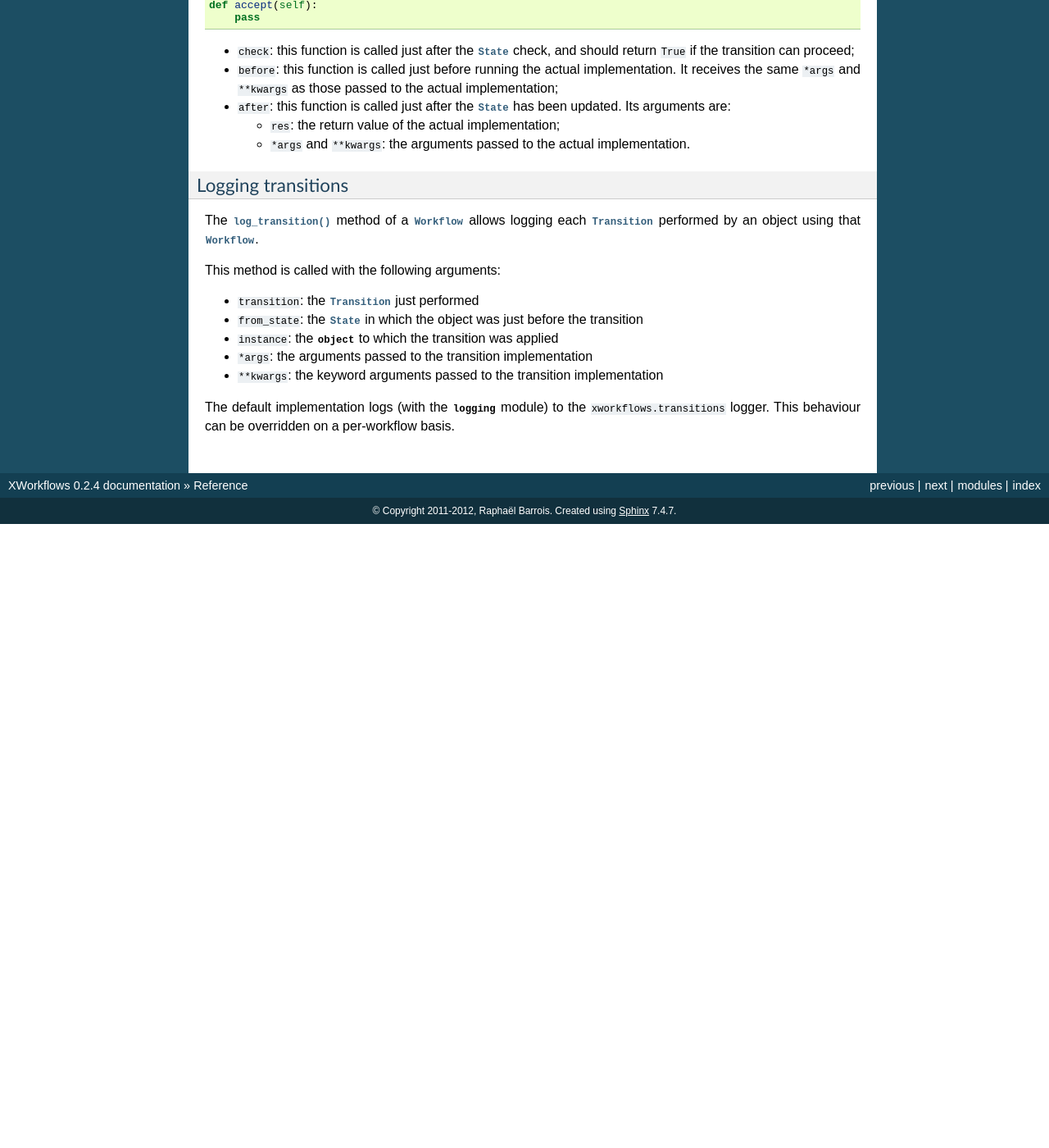
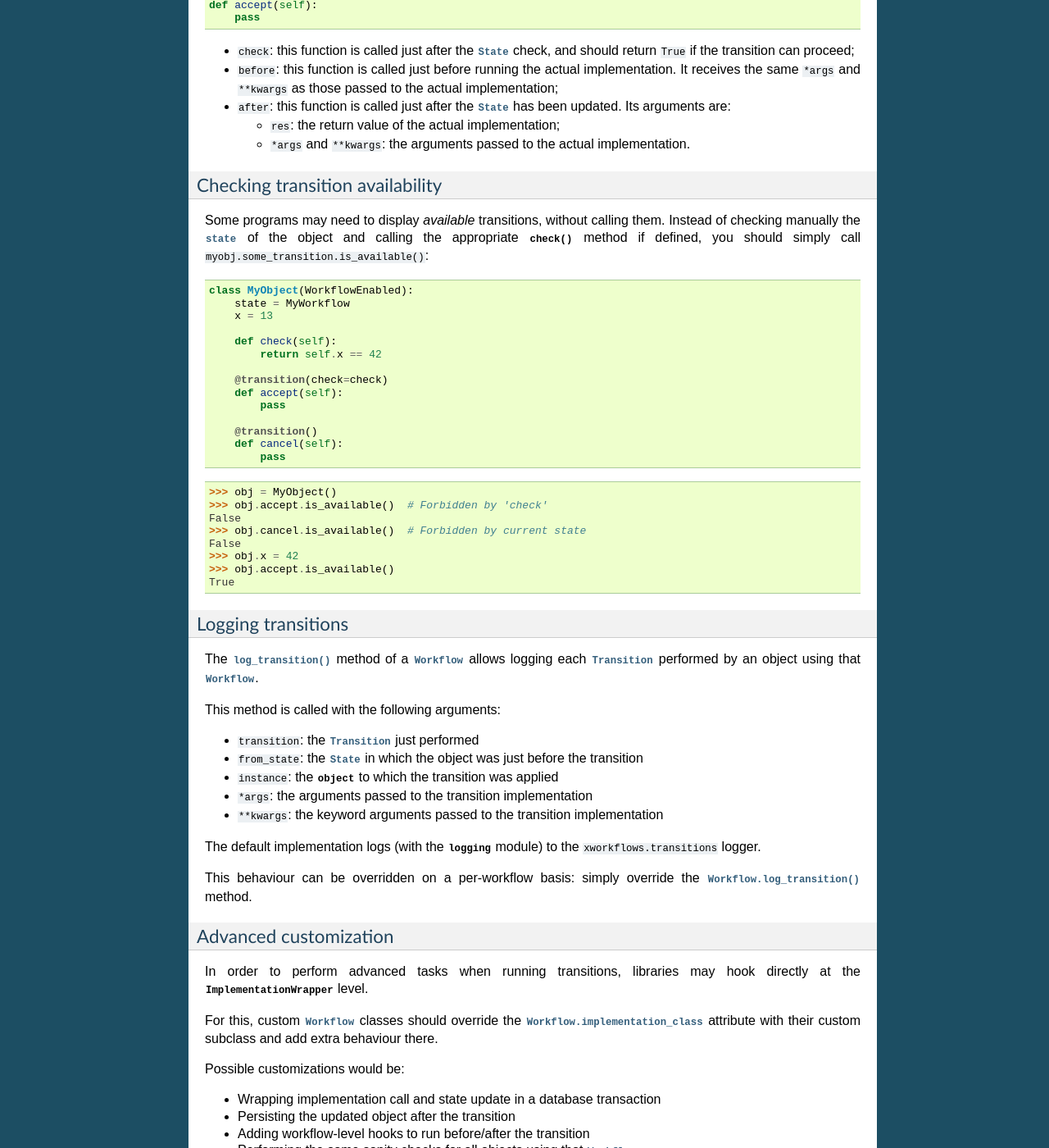
Before and after one commit to rbarrois/xworkflows, a Sphinx documentation site: the page built from doc/reference.rst, in a window 1280 px wide and 1400 px high, scrolled down 3717 px. Shown: the whole window at 82% size. Built offline with Sphinx 7.4.7, drawn with Linux system fonts in a browser that asks for light colours; before the commit the page ends 4356 px from its top, so only the background shows below that; some of the changed text lies outside the part shown.

Commit message:
Add reference documentation for ImplementationWrapper.
Signed-off-by: Raphaël Barrois <raphael.barrois@polytechnique.org>

```diff
--- a/doc/reference.rst
+++ b/doc/reference.rst
@@ -98,9 +98,9 @@
 will add or enhance a method for each transition, according to the following rules:
 
 - If a class method is decorated with :func:`transition('XXX') <transition>` where ``XXX`` is the name of a transition,
-  that method becomes the :class:`~base.TransitionImplementation` for that transition
+  that method becomes the :class:`~base.ImplementationWrapper` for that transition
 - For each remaining transition, if a method exists with the same name *and* is decorated with
-  the :func:`~transition` decorator, it will be used as the :class:`~base.TransitionImplementation`
+  the :func:`~transition` decorator, it will be used for the :class:`~base.ImplementationWrapper`
   of the transition. Methods with a transition name but no decorator will raise a :exc:`TypeError` -- this ensures that
   all magic is somewhat explicit.
 - For all transitions which didn't have an implementation in the class definition, a new method is added to the class
@@ -232,8 +233,47 @@
   - ``res``: the return value of the actual implementation;
   - ``*args`` and ``**kwargs``: the arguments passed to the actual implementation.
 
+
+Checking transition availability
+""""""""""""""""""""""""""""""""
+
+
+Some programs may need to display *available* transitions, without calling them.
+Instead of checking manually the :class:`state <base.State>` of the object and calling
+the appropriate :func:`check()` method if defined, you should simply call ``myobj.some_transition.is_available()``:
+
+.. sourcecode:: python
+
+    class MyObject(WorkflowEnabled):
+        state = MyWorkflow
+        x = 13
+
+        def check(self):
+            return self.x == 42
+
+        @transition(check=check)
+        def accept(self):
+            pass
+
+        @transition()
+        def cancel(self):
+            pass
+
+.. sourcecode:: pycon
+
+    >>> obj = MyObject()
+    >>> obj.accept.is_available()  # Forbidden by 'check'
+    False
+    >>> obj.cancel.is_available()  # Forbidden by current state
+    False
+    >>> obj.x = 42
+    >>> obj.accept.is_available()
+    True
+
+
 Logging transitions
 """""""""""""""""""
+
 
 The :func:`~Workflow.log_transition` method of a :class:`Workflow`
 allows logging each :class:`~base.Transition` performed by an object using that
@@ -248,4 +288,24 @@
 - ``**kwargs``: the keyword arguments passed to the transition implementation
 
 The default implementation logs (with the :mod:`logging` module) to the ``xworkflows.transitions`` logger.
-This behaviour can be overridden on a per-workflow basis.
+
+This behaviour can be overridden on a per-workflow basis: simply override the :func:`Workflow.log_transition` method.
+
+
+Advanced customization
+""""""""""""""""""""""
+
+In order to perform advanced tasks when running transitions, libraries may hook
+directly at the :class:`~base.ImplementationWrapper` level.
+
+For this, custom :class:`Workflow` classes should override the
+:attr:`Workflow.implementation_class` attribute with their custom subclass and add
+extra behaviour there.
+
+Possible customizations would be:
+
+- Wrapping implementation call and state update in a database transaction
+- Persisting the updated object after the transition
+- Adding workflow-level hooks to run before/after the transition
+- Performing the same sanity checks for all objects using that :class:`Workflow`
+- ...
```
Also changed, not shown: other parts of doc/reference.rst (+9 -8 lines).
